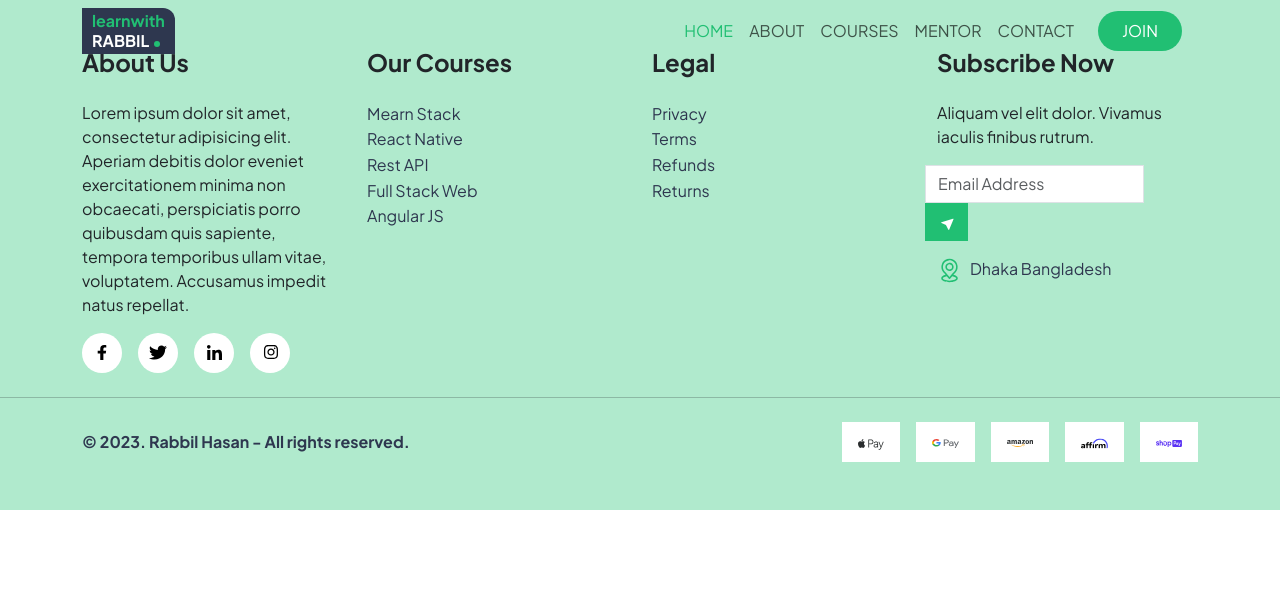
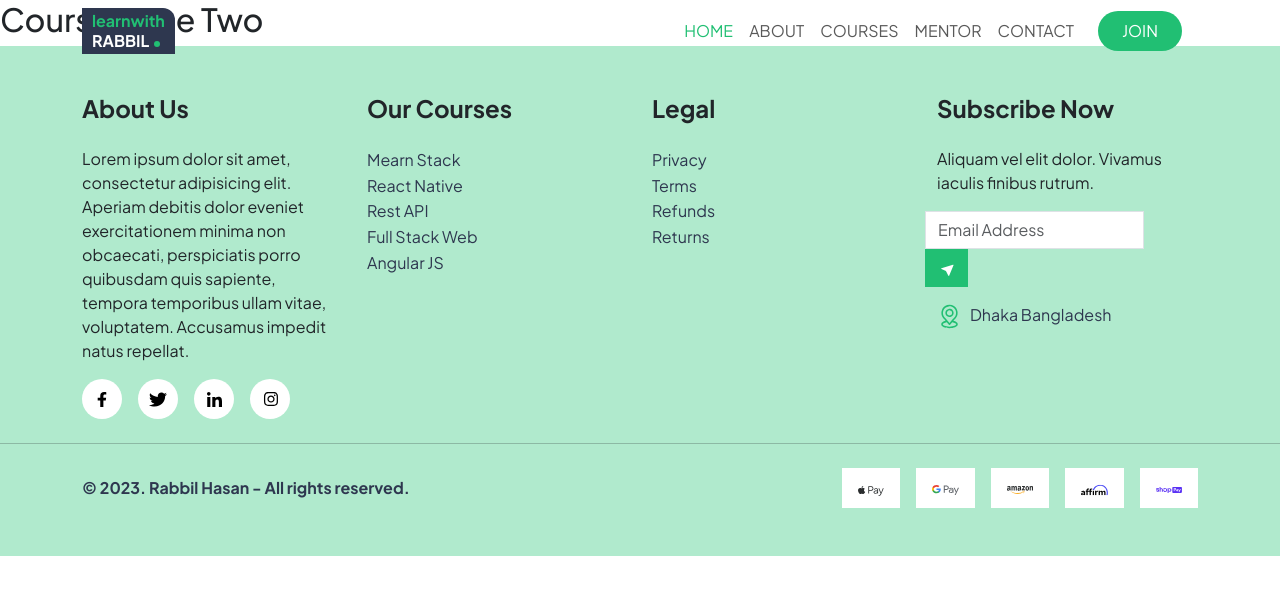
Before and after one commit to saburali/RabbilPortfolio-with-viewJS, a Vue app: page /#/courses-page-two in a window 1280 px wide. Shown: the top 594 px of the page. Built offline with nearby package versions, Linux system fonts and the light colour scheme.

Commit message:
"CoursePageTwo.vue" Page Crate and Linkup (router) to Course Page.

```diff
--- /dev/null
+++ b/src/pages/CoursesPageTwo.vue
@@ -0,0 +1,9 @@
+<template>
+  <h2> Course Page Two </h2>
+</template>
+
+<script>
+</script>
+
+<style scoped>
+</style>
--- a/src/routes.js
+++ b/src/routes.js
@@ -6,6 +6,7 @@ import Mentor from "@/pages/Mentor";
 import Contact from "@/pages/Contact";
 import Join from "@/pages/Join";
 import CoursesPageOne from "@/pages/CoursesPageOne";
+import CoursesPageTwo from "@/pages/CoursesPageTwo";
 
 const routes = [
     {
@@ -29,6 +30,11 @@ const routes = [
         component: CoursesPageOne
     },
     {
+        name: 'Course Two',
+        path: '/courses-page-two',
+        component: CoursesPageTwo
+    },
+    {
         name: 'Mentor',
         path: '/mentor',
         component: Mentor
```
